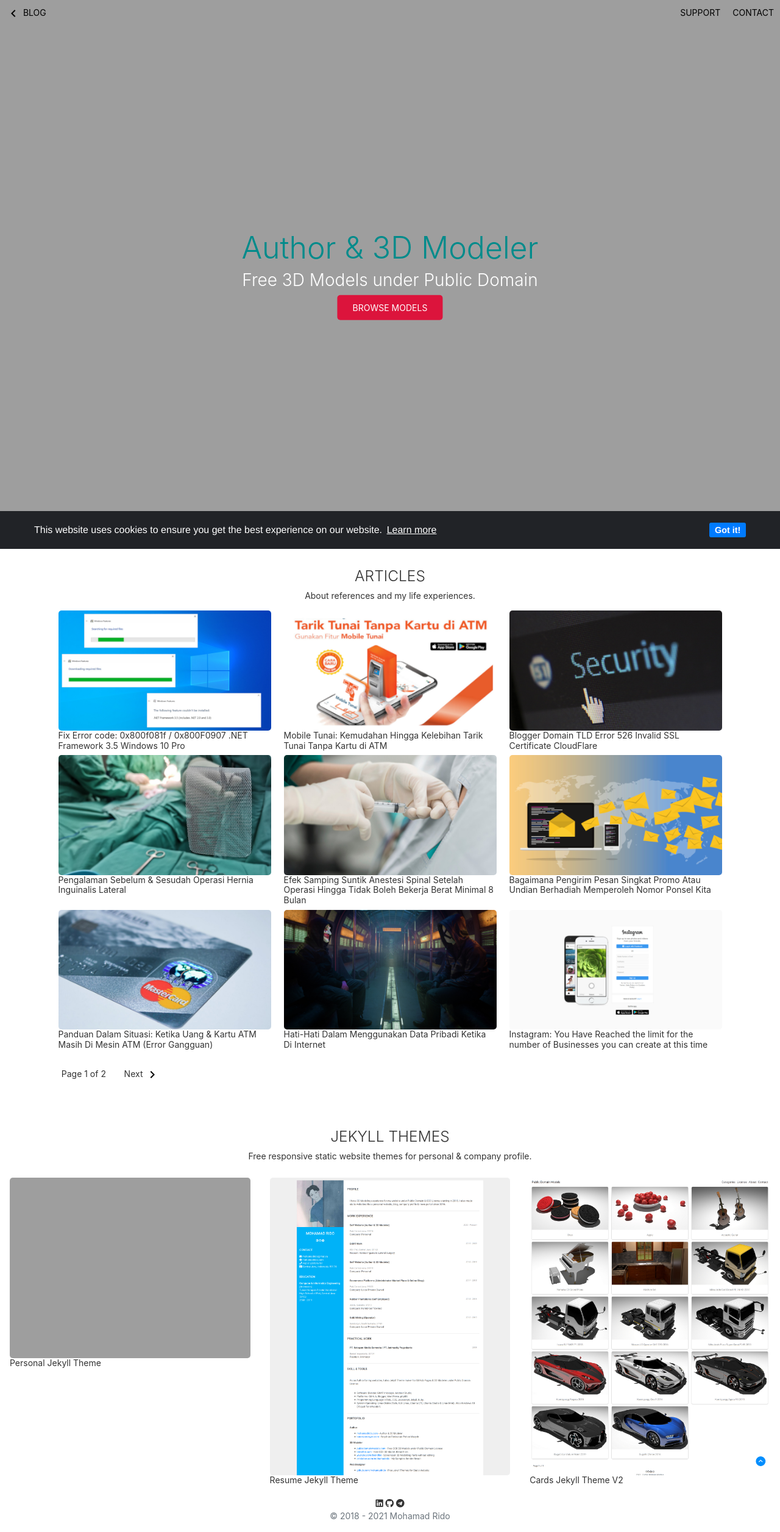
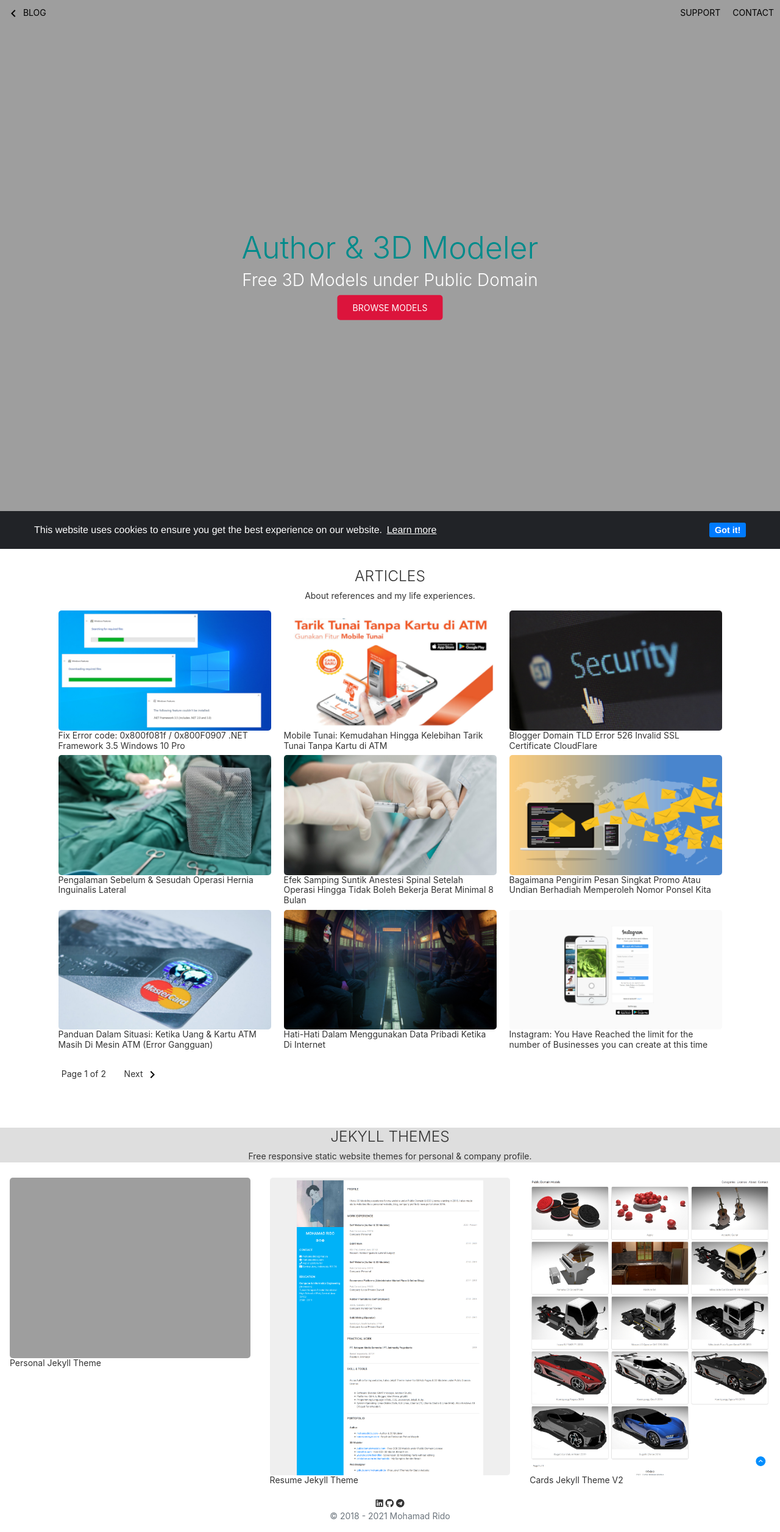
Before and after one commit to mohamadrido/blog, a Jekyll site: the page built from index.html, in a window 1280 px wide. Shown: the whole page at 61% size. Built offline with Jekyll 4.4.1, drawn with Linux system fonts in a browser that asks for light colours; nearby versions of some CDN libraries; the list of posts is cut into pages by our own code.

Commit message:
Update index.html

```diff
--- a/index.html
+++ b/index.html
@@ -97,7 +97,7 @@ h1, h2, h3, h4, h5, h6, .h1, .h2, .h3, .h4, .h5, .h6 {
      (adsbygoogle = window.adsbygoogle || []).push({});
 </script>
 </div>
-<div style='background: #dedede; width: 100%; '></div>
+<div style='background: #dedede; width: 100%; '>
 <h3 style="text-align: center;">JEKYLL THEMES</h3>
 <p style="text-align: center; font-size: 14px;">Free responsive static website themes for personal & company profile.</p>
 
```
